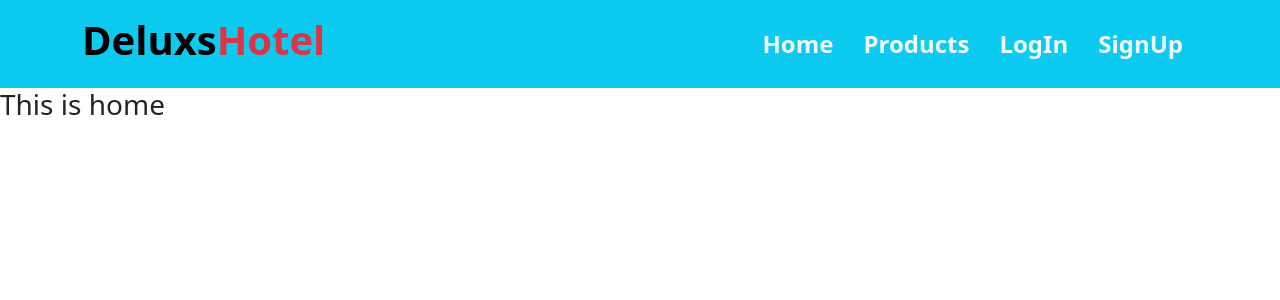
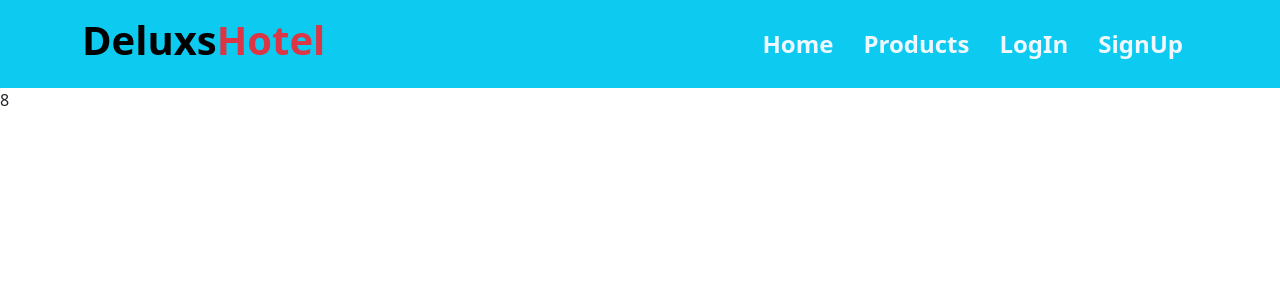
Before and after one commit to azmi0323/firebase-router-delux-hotel-project, a React (Create React App) app: page / in a window 1280 px wide. Shown: the top 300 px of the page. Built offline with nearby package versions, Linux system fonts and the light colour scheme.

Commit message:
fetching data

```diff
--- a/src/components/Home/Home.js
+++ b/src/components/Home/Home.js
@@ -1,11 +1,19 @@
-import React from 'react';
+import React, { useEffect, useState } from "react";
 
 const Home = () => {
-    return (
-        <div>
-            <h3>This is home</h3>
-        </div>
-    );
+  const [products, setProducts] = useState([]);
+  useEffect(()=>{
+      fetch('product.json')
+      .then(res=>res.json())
+      .then(data=>setProducts(data))
+  },[])
+  return (
+      <div>
+          {
+              products.length
+          }
+      </div>
+  );
 };
 
 export default Home;
```
